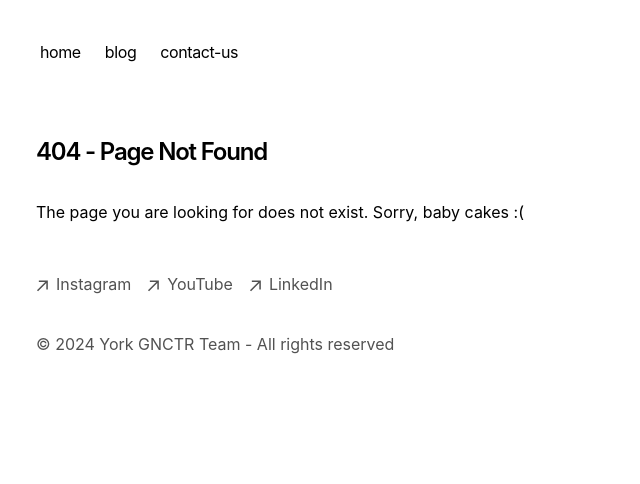
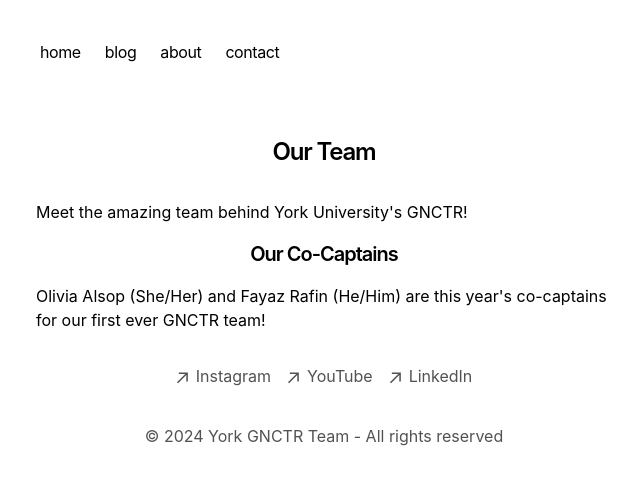
Before and after one commit to fayaz-rafin/gnctr-website, a Next.js app in the folder blog/: page /our-team in a window 1280 px wide. Before the commit this address had no page. Shown: the top 484 px of the page, without its empty margins (316-956 px from the left). Built offline with nearby package versions, Linux system fonts and the light colour scheme.

Commit message:
centered footer items

```diff
--- a/blog/app/components/footer.tsx
+++ b/blog/app/components/footer.tsx
@@ -1,3 +1,6 @@
+import Image from "next/image";
+import Instagram from "../../public/icon-ig.png";
+
 function ArrowIcon() {
   return (
     <svg
@@ -15,10 +18,11 @@
   )
 }
 
+
 export default function Footer() {
   return (
     <footer className="mb-16">
-      <ul className="font-sm mt-8 flex flex-col space-x-0 space-y-2 text-neutral-600 md:flex-row md:space-x-4 md:space-y-0 dark:text-neutral-300">
+      <ul className="font-sm mt-8 flex flex-col space-x-0 space-y-2 text-neutral-600 md:flex-row md:space-x-4 md:space-y-0 dark:text-neutral-300 justify-center">
         <li>
           <a
             className="flex items-center transition-all hover:text-neutral-800 dark:hover:text-neutral-100"
@@ -53,7 +57,7 @@
           </a>
         </li>
       </ul>
-      <p className="mt-8 text-neutral-600 dark:text-neutral-300">
+      <p className="mt-8 text-neutral-600 dark:text-neutral-300 text-center">
         © {new Date().getFullYear()} York GNCTR Team - All rights reserved
       </p>
     </footer>
--- a/blog/app/components/nav.tsx
+++ b/blog/app/components/nav.tsx
@@ -7,9 +7,13 @@
   '/blog': {
     name: 'blog',
   },
+  '/our-team': {
+    name: 'about',
+  },
   '/contact': {
-    name: 'contact-us',
+    name: 'contact',
   },
+
 }
 
 export function Navbar() {
--- /dev/null
+++ b/blog/app/our-team/page.tsx
@@ -0,0 +1,19 @@
+import Link from "next/link";
+
+export default function Page() {
+    return(
+        <section>
+            <h1 className="mb-8 text-center text-2xl font-semibold tracking-tighter">
+                Our Team
+            </h1>
+            <p className="mb-4">
+                {`Meet the amazing team behind York University's GNCTR!`}
+            </p>
+            <h2 className="mb-4 text-center text-xl font-semibold tracking-tighter">
+                Our Co-Captains
+            </h2>
+            <p>Olivia Alsop (She/Her) and Fayaz Rafin (He/Him) are this year's co-captains for our first ever GNCTR team!
+            </p>
+            </section>
+    )
+}
```
Also changed, not shown: blog/public/icon-ig.png (added).
